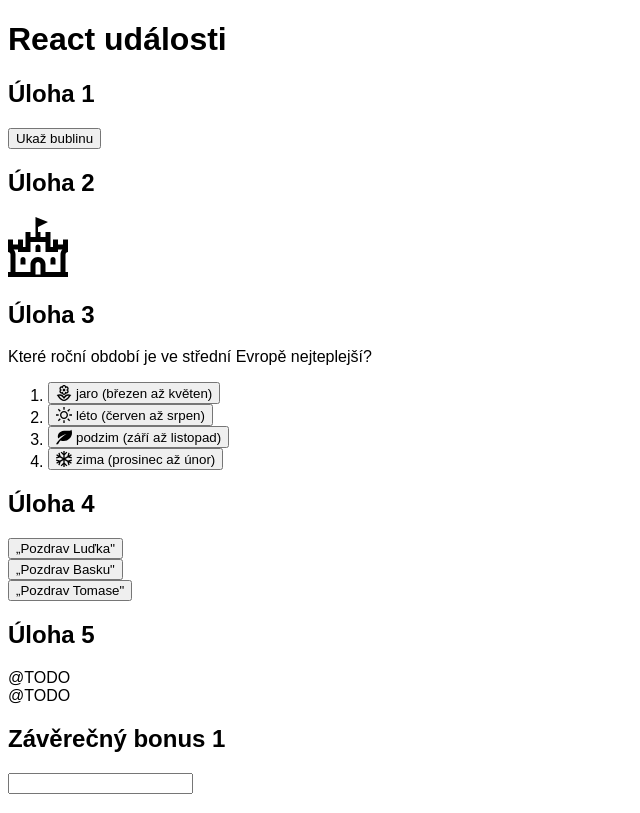
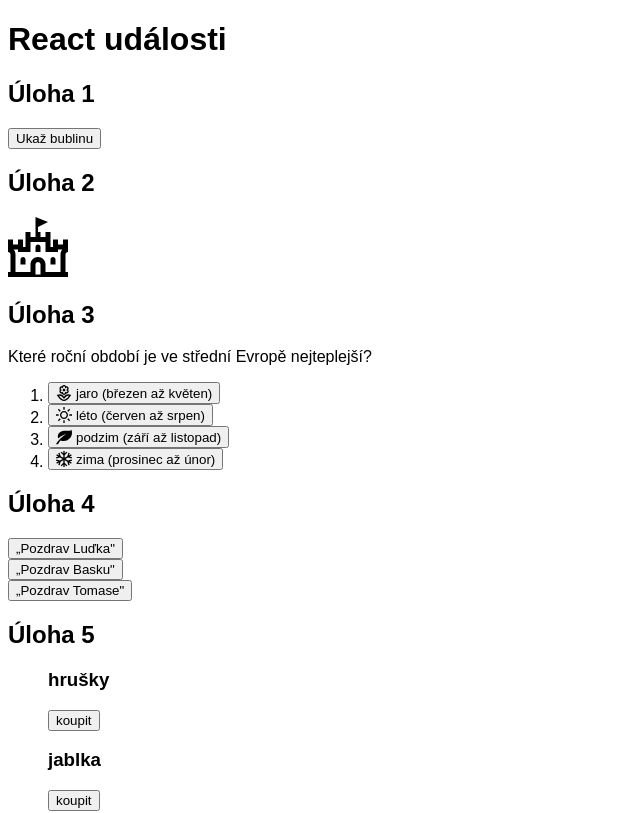
Before and after one commit to BaskaKlim/React_Czechistas, a React app in the folder Lekce06-Cviceni-React-udalosti/: page / in a window 1280 px wide. Shown: the top 813 px of the page, without its empty margins (0-640 px from the left). Built offline with nearby package versions, Linux system fonts and the light colour scheme.

Commit message:
Vypracovanie ulohy 5
pouzitie funkcie map na list poloziek

```diff
--- a/Lekce06-Cviceni-React-udalosti/src/Uloha5/index.jsx
+++ b/Lekce06-Cviceni-React-udalosti/src/Uloha5/index.jsx
@@ -10,7 +10,18 @@ import React from 'react'
 
 
 const NakupniPolozka = ({ nazev }) => {
-	return <div>@TODO</div>
+
+	const handleClick = () =>{
+		console.log("Uživatel chce koupit " + nazev);
+	}
+	return (
+		<>
+		 <div>
+			 <h3>{nazev} </h3>
+			 <button onClick={handleClick}> koupit </button>
+		 </div>
+		 </>
+		)
 }
 
 
@@ -24,8 +35,9 @@ const Uloha5 = () => {
 
 	return (
 		<>
-			<NakupniPolozka nazev="hrušky" />
-			<NakupniPolozka nazev="jablka" />
+			<ul>
+		 		{ polozky.map(polozka=>{return <NakupniPolozka nazev ={polozka}/> })}
+		 	</ul>
 		</>
 	)
 }
```
